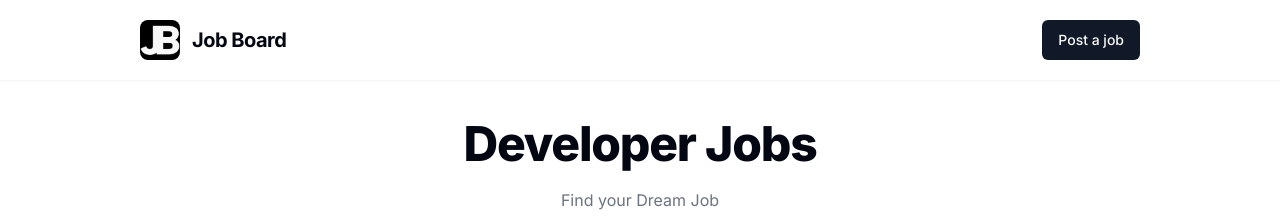
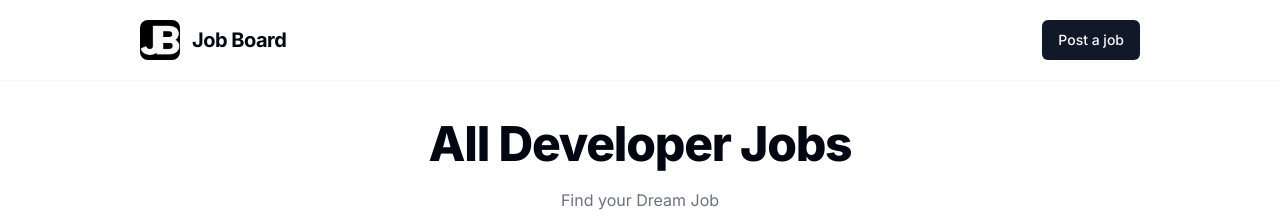
Before and after one commit to Josy-coder/job-board, a Next.js app: page / in a window 1280 px wide. Shown: the top 218 px of the page. Built offline with nearby package versions, Linux system fonts and the light colour scheme; no server answers; the database is empty.

Commit message:
Update page title to be dynamic based on filter values

```diff
--- a/src/app/layout.tsx
+++ b/src/app/layout.tsx
@@ -7,9 +7,12 @@ import Footer from '@/components/Footer'
 const inter = Inter({ subsets: ['latin'] })
 
 export const metadata: Metadata = {
-  title: 'Job Board',
+  title:{
+    default: "Job Board",
+    template: "%s | Job Board",
+  },
   description: 'Job Board Application in NextJS',
-}
+};
 
 export default function RootLayout({
   children,
--- a/src/app/page.tsx
+++ b/src/app/page.tsx
@@ -2,6 +2,7 @@ import JobFilterSidebar from "@/components/JobFilterSidebar";
 import JobResults from "@/components/JobResults";
 import H1 from "@/components/ui/h1";
 import { jobFilterValues } from "@/lib/validation";
+import { Metadata } from "next";
 
 
 
@@ -14,6 +15,35 @@ interface PageProps {
   };
 }
 
+function getTitle({query, type, location, remote}: JobFilterValues) {
+  const titlePrefix = query
+  ? `${query} jobs`
+  : type
+    ? `${type} developer jobs`
+    : remote
+      ? "Remote Developer Jobs"
+      : "All Developer Jobs";
+
+    const titleSuffix = location ? ` in ${location}` : "";
+
+    return `${titlePrefix}${titleSuffix}`
+}
+
+export function generateMetadata({
+  searchParams: {query, type, location, remote}
+}: PageProps): Metadata {
+  return {
+    title: `${getTitle({
+      query,
+      type,
+      location,
+      remote: remote === "true"
+    })} | Job Board`
+  }
+
+}
+
+
 export default async function Home({
   searchParams: {query, type, location, remote}
 } : PageProps) {
@@ -24,10 +54,12 @@ const filterValues: jobFilterValues = {
   remote: remote === "true",
 }
 
+
+
   return (
     <main className='m-auto my-10 max-w-5xl space-y-10 px-3'>
       <div className='space-y-5 text-center'>
-        <H1>Developer Jobs</H1>
+        <H1>{getTitle(filterValues)}</H1>
         <p className='text-muted-foreground'>
           Find your Dream Job
         </p>
```
